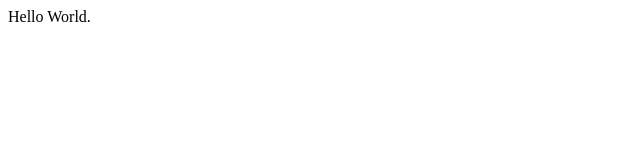
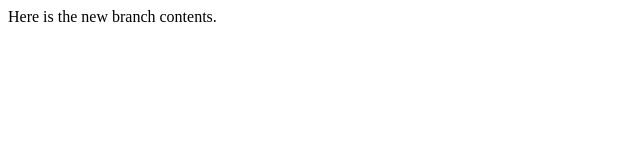
Before and after one commit to serajul/lecture1, a plain HTML site: page index.html in a window 1280 px wide. Shown: the whole page, without its empty margins (0-640 px from the left). Drawn offline with Linux system fonts and the light colour scheme.

Commit message:
Changes made

```diff
--- a/index.html
+++ b/index.html
@@ -4,6 +4,6 @@
         <title>My fuging life.</title>
     </head>
     <body>
-        Hello World.
+        Here is the new branch contents.
     </body>
 </html>
```
